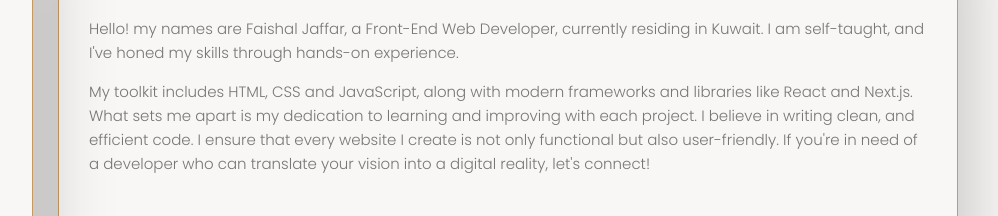
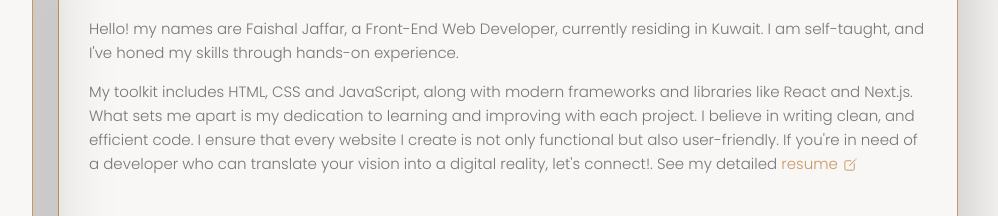
Before and after one commit to FaishalJ/Faishal, a website: page index.html in a window 1280 px wide. Shown: the part 162-378 px from the top of the page, 282-1280 px from the left. Drawn offline with nearby package versions, Linux system fonts and the light colour scheme.

Commit message:
Add resume

```diff
--- a/assets/sass/components/about.scss
+++ b/assets/sass/components/about.scss
@@ -15,6 +15,21 @@
 
 .about-text p {
   margin-bottom: 15px;
+}
+
+/**
+ * #Resume
+ */
+
+.resume {
+  display: inline-flex;
+  align-items: center;
+  gap: 5px;
+
+  &:link,
+  &:visited {
+    color: var(--eerie-black-1);
+  }
 }
 
 /**
@@ -53,5 +68,5 @@
 }
 
 .clients-item img:hover {
-  filter: grayscale(.8);
+  filter: grayscale(0.8);
 }
--- a/index.html
+++ b/index.html
@@ -202,7 +202,15 @@
               project. I believe in writing clean, and efficient code. I ensure
               that every website I create is not only functional but also
               user-friendly. If you're in need of a developer who can translate
-              your vision into a digital reality, let's connect!
+              your vision into a digital reality, let's connect!. See my
+              detailed
+              <a
+                class="resume"
+                href="assets/images/Workday Resume pdf.pdf"
+                target="_blank"
+                ><span>resume</span
+                ><span><ion-icon name="create-outline"></ion-icon></span
+              ></a>
             </p>
           </section>
 
```
Also changed, not shown: assets/css/main.css, 1 other file.
